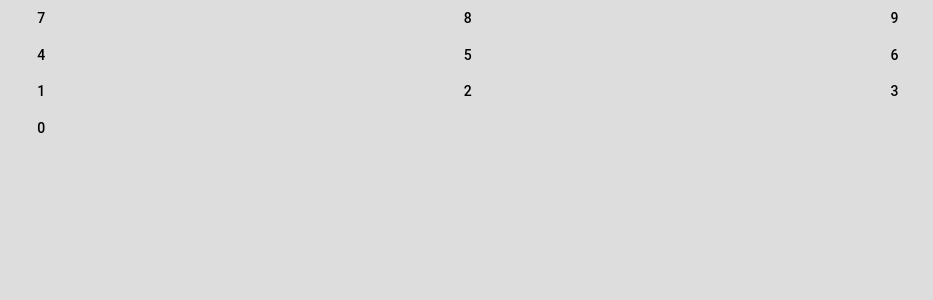
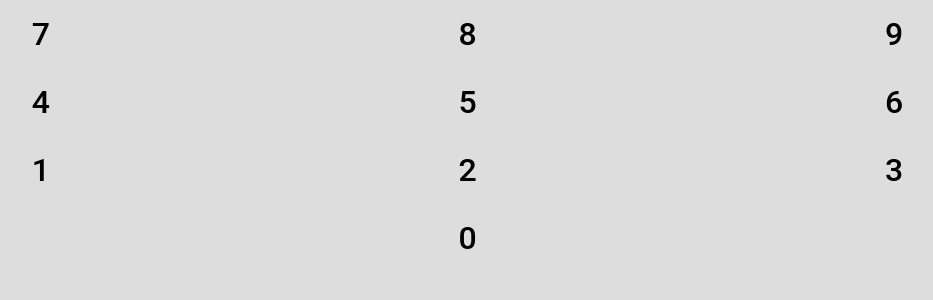
Before and after one commit to eggroll-bot/programmers-calculator, a React (Create React App) app: page / in a window 1280 px wide. Shown: the top 300 px of the page, without its empty margins (172-1105 px from the left). Built offline with nearby package versions, Linux system fonts and the light colour scheme.

Commit message:
Centered numpad's buttons and increased font size

```diff
--- a/src/components/Numpad.js
+++ b/src/components/Numpad.js
@@ -4,12 +4,12 @@ import PropTypes from "prop-types";
 
 function Numpad( props ) {
 	return (
-		<Grid container style={ { height: props.height, width: props.width } }>
+		<Grid container justify="center" style={ { height: props.height, width: props.width } }>
 			{
 				[ 7, 8, 9, 4, 5, 6, 1, 2, 3, 0 ].map( ( item ) =>
 					(
 						<Grid item key={ item } xs={ 4 }>
-							<Button color="primary" style={ { height: "100%", width: "100%" } }>
+							<Button color="primary" style={ { fontSize: "32px", height: "100%", width: "100%" } }>
 								{ item }
 							</Button>
 						</Grid>
```
